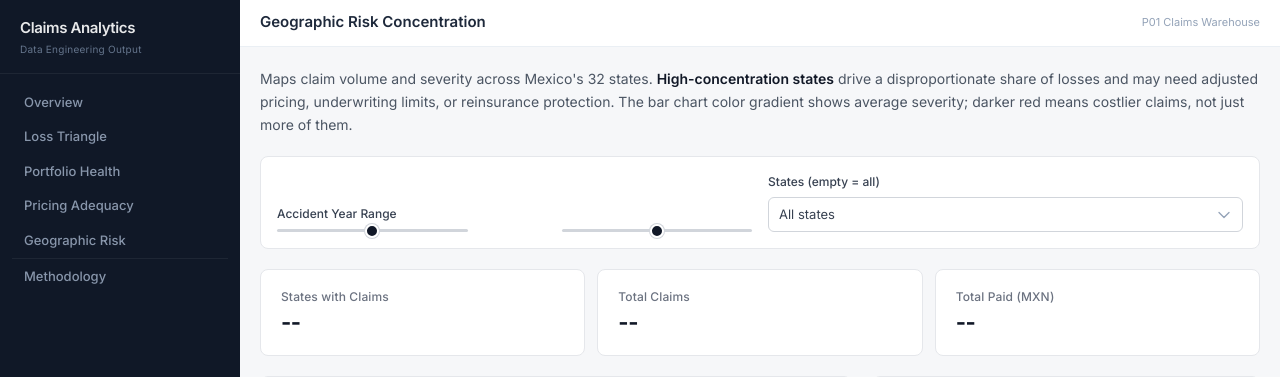
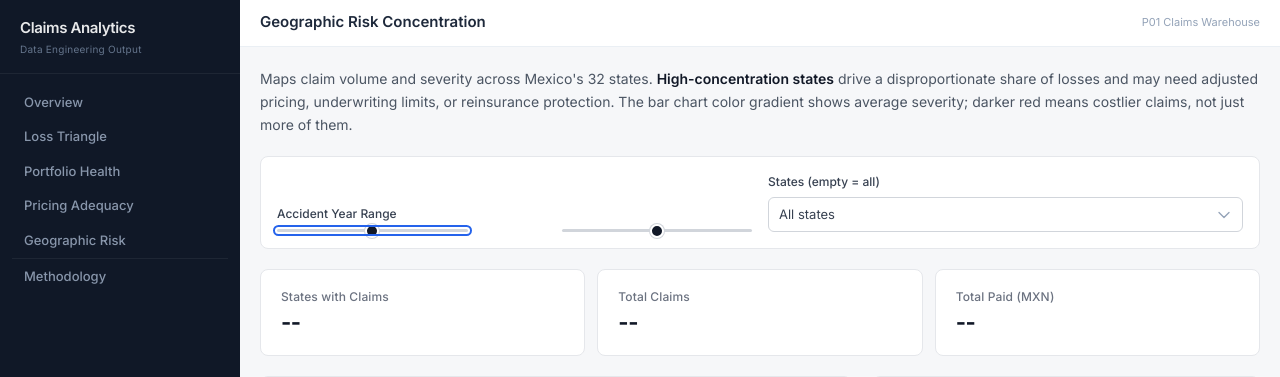
Before and after one commit to GonorAndres/data-engineer-path, a Flask app: template projects/01-claims-warehouse/dashboard/templates/geographic_risk.html in a window 1280 px wide, with the restyled element focused. Shown: the part 25-402 px from the top of the page. Run offline with Flask 3, Linux system fonts and the light colour scheme; the template is opened without the code that fills it: most values are stand-ins (such as "Sample title", 1, 10 or a date in 2020); some libraries are stand-ins or nearby versions.

Commit message:
style(p01): the year sliders were the one control without a focus ring
The shared :focus-visible rule and the range input's `outline: none`
sit at equal specificity, and the range rule comes later in the file --
so the cascade silently stripped the keyboard ring from the only two
pages with sliders, portfolio-health and geographic-risk. A heavier
selector restores it; the bare `outline: none` stays because it is what
keeps the ring off mouse drags, where :focus-visible matching on
sliders is browser-inconsistent.

```diff
--- a/projects/01-claims-warehouse/dashboard/static/css/dashboard.css
+++ b/projects/01-claims-warehouse/dashboard/static/css/dashboard.css
@@ -318,6 +318,16 @@ input[type="range"]::-webkit-slider-thumb {
     box-shadow: 0 0 0 1px #D1D5DB;
 }
 
+/* The `outline: none` above wins over the shared :focus-visible rule at
+   equal specificity, so the keyboard ring for the year sliders needs
+   this heavier selector. The bare `outline: none` stays: it is what
+   keeps the ring off mouse drags, where :focus-visible matching on
+   sliders is browser-inconsistent. */
+input[type="range"]:focus-visible {
+    outline: 2px solid var(--focus-ring);
+    outline-offset: 2px;
+}
+
 /* ── Scrollbar ────────────────────────────── */
 
 ::-webkit-scrollbar { width: 5px; height: 5px; }
```
